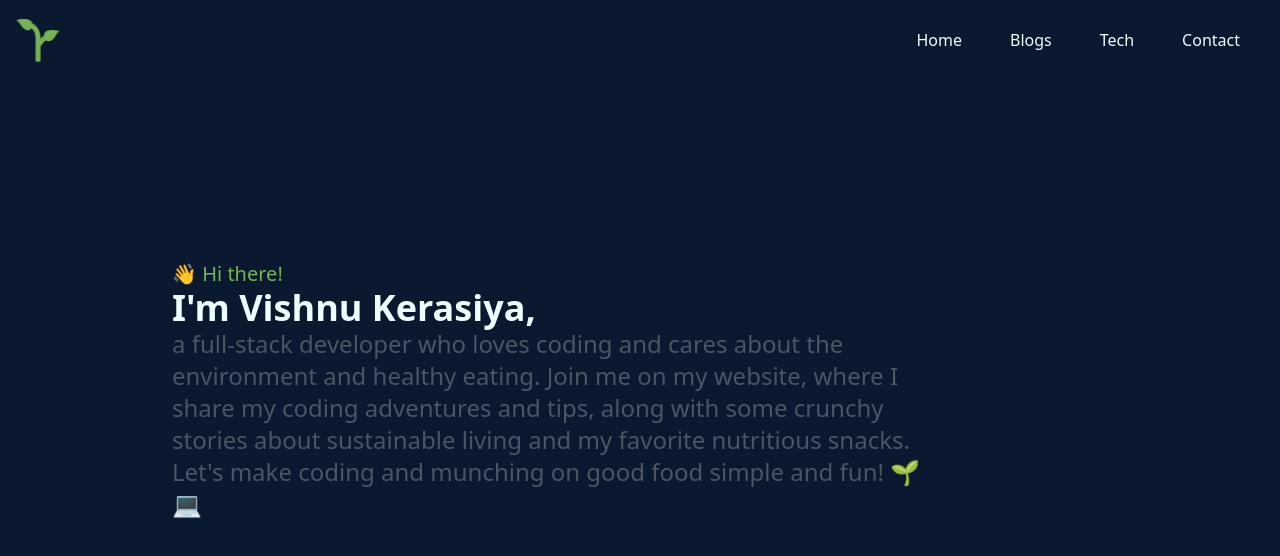
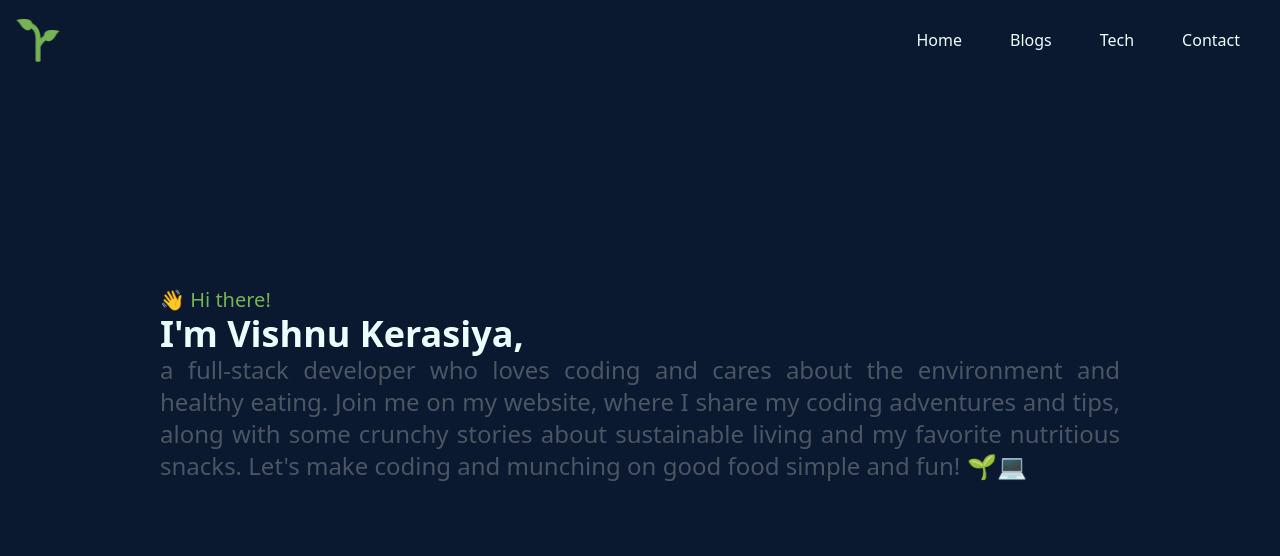
Before and after one commit to BarcaKerasiya/portfolio, a React (Vite) app: page / in a window 1280 px wide. Shown: the top 556 px of the page. Built offline with nearby package versions, Linux system fonts and the light colour scheme; no server answers.

Commit message:
home page css update

```diff
--- a/src/components/Hero.tsx
+++ b/src/components/Hero.tsx
@@ -1,32 +1,17 @@
-// import { HiArrowNarrowRight } from "react-icons/hi";
-import { Link } from "react-scroll";
-// import ProfilePhoto from "../assets/profile-photo-trans.png";
-
 const Hero = () => {
   return (
-    <div className="w-full h-screen bg-[#0a192f]">
+    <div className="w-full lg:h-screen bg-[#0a192f] pt-[80px] sm:pt-40 md:pt-27 lg:pt-0 pb-8">
       {/* container */}
-      <div className="max-w-[1000px] mx-auto px-8 flex flex-col justify-center h-full">
+      <div className="md:w-[80%] mx-auto px-8 flex flex-col justify-center h-full pt-0 sm:pt-27 md:pt-27">
         <p className="text-[#77B255] text-xl sm:text-xl">👋 Hi there!</p>
         <h1 className="text-4xl sm:text-4xl font-bold">I'm Vishnu Kerasiya,</h1>
-        <h2 className="text-3xl sm:text-2xl text-gray-600 w-[80%]">
+        <h2 className="text-3xl sm:text-2xl text-gray-600 w-[100%] text-justify">
           a full-stack developer who loves coding and cares about the
           environment and healthy eating. Join me on my website, where I share
           my coding adventures and tips, along with some crunchy stories about
           sustainable living and my favorite nutritious snacks. Let's make
           coding and munching on good food simple and fun! 🌱💻
         </h2>
-        {/* <img className="w-250px h-250px" src={ProfilePhoto} /> */}
-        <div className="mt-5">
-          <Link to="work" smooth={true} offset={50} duration={500}>
-            {/* <button className="flex group justify-between items-center border border-[#77B255] hover:bg-[#77B255] px-4 py-2 rounded-md ">
-              View Work
-              <span className="group-hover:rotate-90 duration-300">
-                <HiArrowNarrowRight className="ml-2" />
-              </span>
-            </button> */}
-          </Link>
-        </div>
       </div>
     </div>
   );
```
